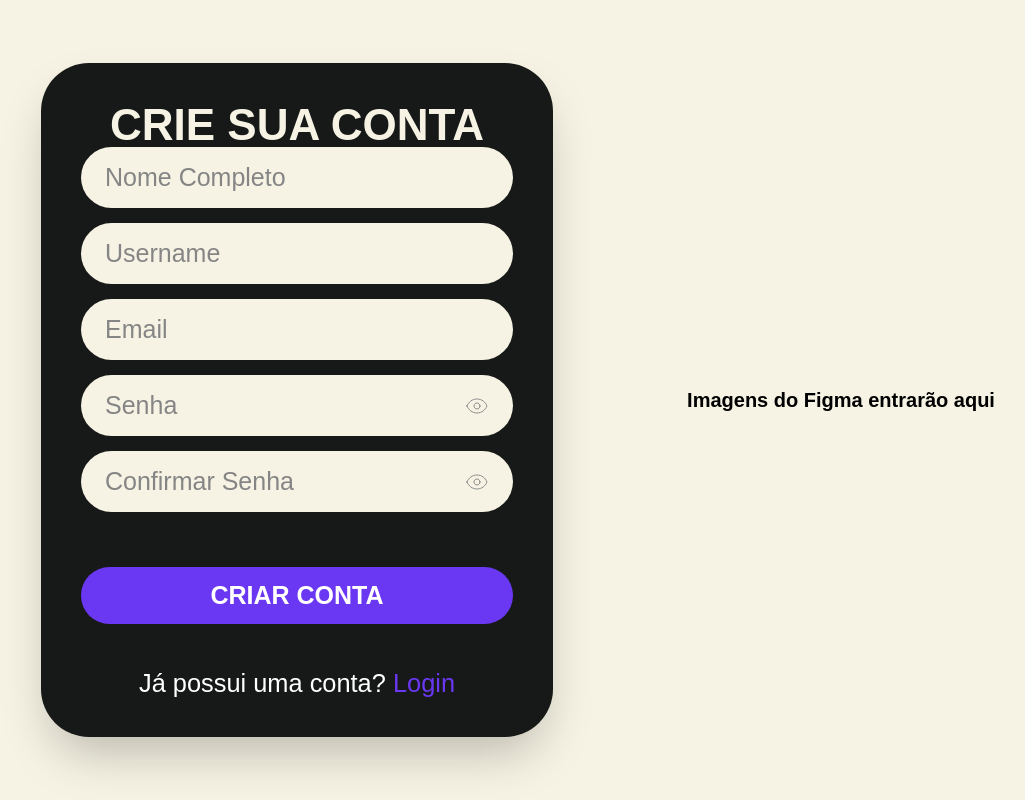
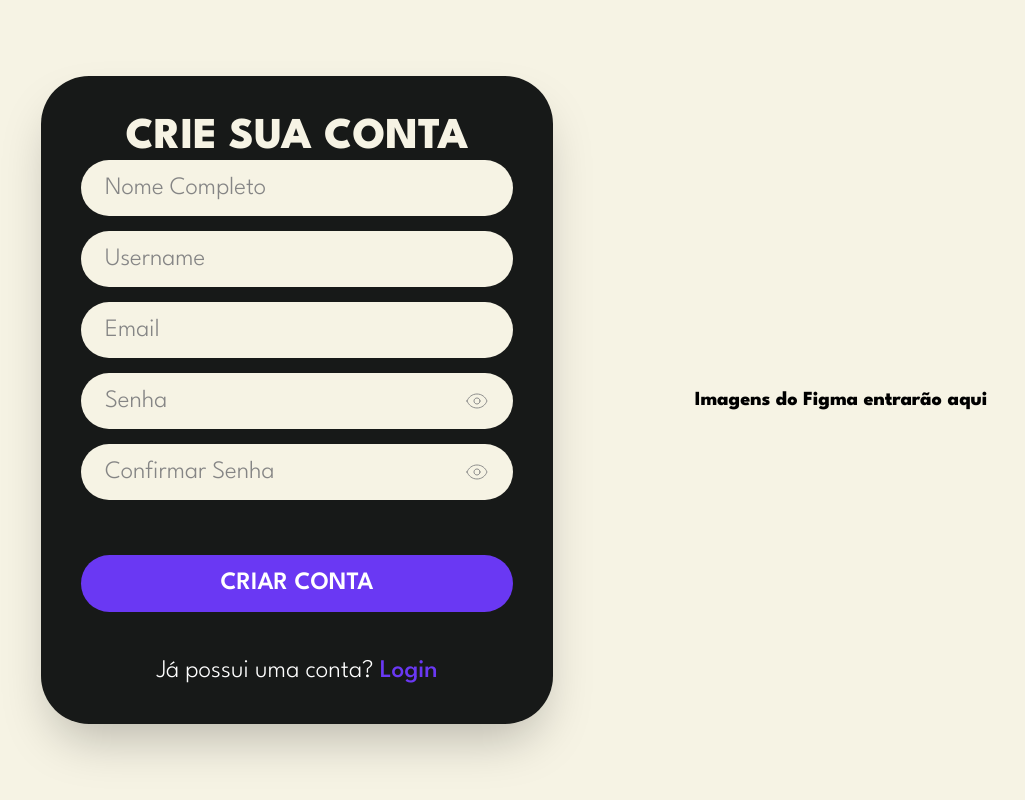
Before and after one commit to cauamc2006-sketch/front-PT-2026-2, a Next.js app: page /cadastro in a window 1280 px wide. Shown: the whole page, without its empty margins (87-1112 px from the left). Built offline with nearby package versions, Linux system fonts and the light colour scheme.

Commit message:
fix: corrige a fonte global para league spartan

```diff
--- a/app/layout.tsx
+++ b/app/layout.tsx
@@ -1,15 +1,10 @@
 import type { Metadata } from "next";
-import { Geist, Geist_Mono } from "next/font/google";
+import { League_Spartan } from "next/font/google";
 import "./globals.css";
 
-const geistSans = Geist({
-  variable: "--font-geist-sans",
+const leagueSpartan = League_Spartan({
   subsets: ["latin"],
-});
-
-const geistMono = Geist_Mono({
-  variable: "--font-geist-mono",
-  subsets: ["latin"],
+  weight: ["300", "500", "600", "800"],
 });
 
 export const metadata: Metadata = {
@@ -20,10 +15,10 @@
 export default function RootLayout({ children }: LayoutProps<"/">) {
   return (
     <html
-      lang="en"
-      className={`${geistSans.variable} ${geistMono.variable} h-full antialiased`}
+      lang="pt"
+      className="h-full antialiased"
     >
-      <body className="min-h-full flex flex-col">{children}</body>
+      <body className={`${leagueSpartan.className} min-h-full flex flex-col`}>{children}</body>
     </html>
   );
 }
```
